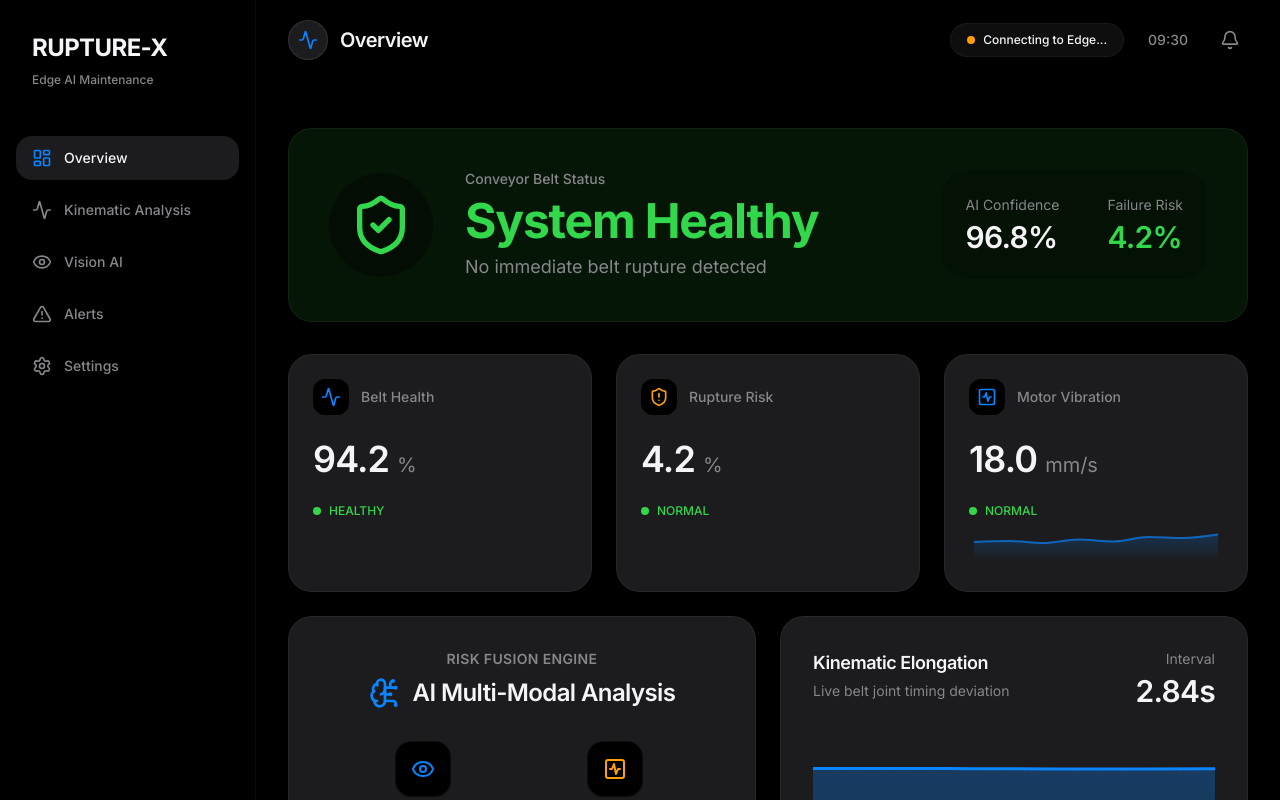
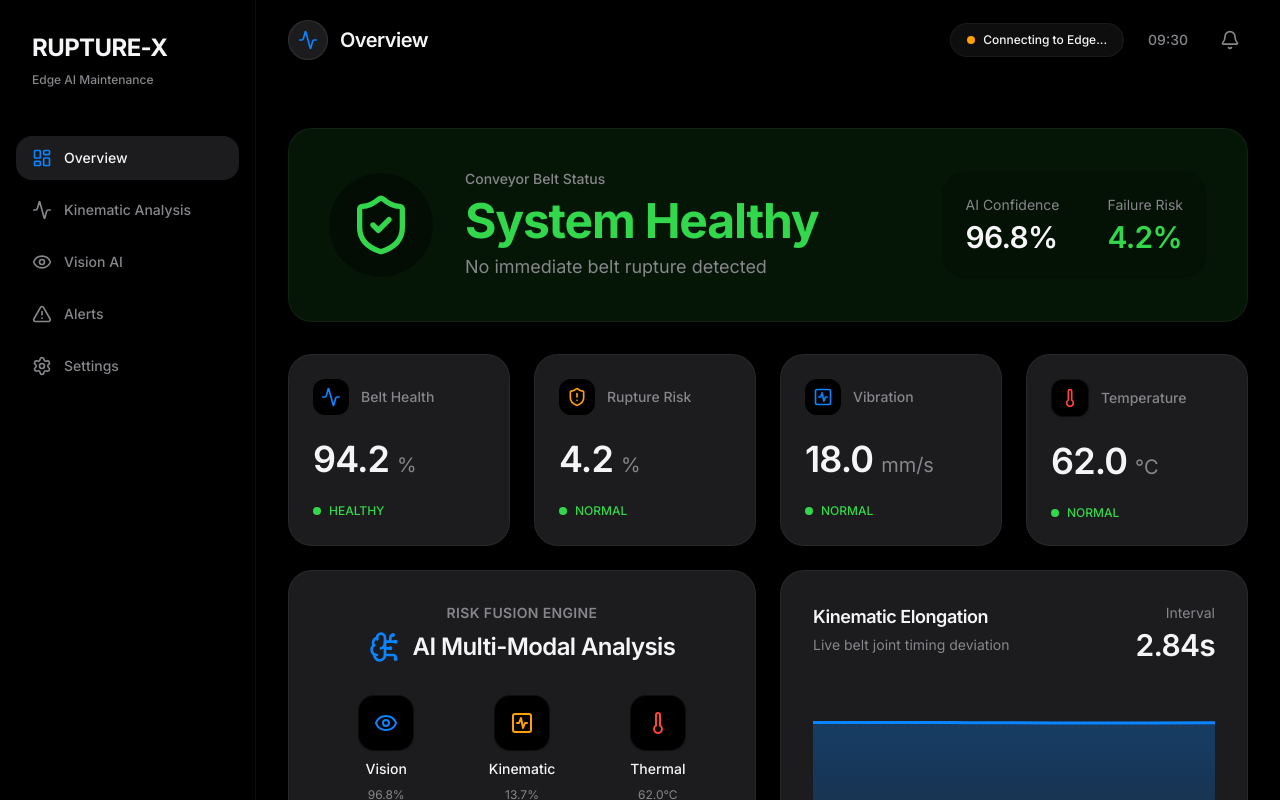
Before and after one commit to Nandhu2036/Rupture-X, a React (Vite) app in the folder frontend/: page / in a window 1280 px wide. Built offline with nearby package versions, Linux system fonts and the light colour scheme.

Commit message:
feat: Restore clean temperature metrics

```diff
--- a/frontend/src/components/dashboard/MetricCards.tsx
+++ b/frontend/src/components/dashboard/MetricCards.tsx
@@ -1,5 +1,5 @@
 import React from 'react';
-import { Activity, ShieldAlert, ActivitySquare } from 'lucide-react';
+import { Activity, ShieldAlert, ActivitySquare, Thermometer } from 'lucide-react';
 import { useSimulation } from '../../context/SimulationContext';
 import { clsx } from 'clsx';
 import { ResponsiveContainer, AreaChart, Area } from 'recharts';
@@ -9,7 +9,7 @@ const miniChartData = [
 ];
 
 export const MetricCards: React.FC = () => {
-  const { beltHealth, ruptureRisk, vibration } = useSimulation();
+  const { beltHealth, ruptureRisk, vibration, temperature } = useSimulation();
 
   const getStatus = (value: number, thresholdWarn: number, thresholdCrit: number, isHigherWorse = true) => {
     if (isHigherWorse) {
@@ -26,9 +26,10 @@ export const MetricCards: React.FC = () => {
   const healthStatus = getStatus(beltHealth, 85, 60, false);
   const riskStatus = getStatus(ruptureRisk, 30, 80);
   const vibStatus = getStatus(vibration, 30, 45);
+  const tempStatus = getStatus(temperature, 75, 90);
 
   return (
-    <div className="grid grid-cols-1 md:grid-cols-3 gap-6 mb-8">
+    <div className="grid grid-cols-1 md:grid-cols-4 gap-6 mb-8">
       {/* Belt Health */}
       <div className="industrial-card p-6 relative overflow-hidden">
         <div className="flex justify-between items-start mb-6">
@@ -76,7 +77,7 @@ export const MetricCards: React.FC = () => {
             <div className="p-2 bg-black rounded-xl">
               <ActivitySquare className="w-5 h-5 text-status-blue" />
             </div>
-            <h3 className="text-sm font-medium">Motor Vibration</h3>
+            <h3 className="text-sm font-medium">Vibration</h3>
           </div>
         </div>
         <div className="flex items-baseline space-x-2">
@@ -87,18 +88,25 @@ export const MetricCards: React.FC = () => {
           <span className={clsx("w-2 h-2 rounded-full", vibStatus.color.replace('text-', 'bg-'))}></span>
           <span className={clsx("text-xs font-medium", vibStatus.color)}>{vibStatus.label}</span>
         </div>
-        <div className="h-10 mt-2 w-full opacity-70">
-          <ResponsiveContainer width="100%" height="100%">
-            <AreaChart data={miniChartData}>
-              <defs>
-                <linearGradient id="colorVib" x1="0" y1="0" x2="0" y2="1">
-                  <stop offset="5%" stopColor="#0A84FF" stopOpacity={0.3}/>
-                  <stop offset="95%" stopColor="#0A84FF" stopOpacity={0}/>
-                </linearGradient>
-              </defs>
-              <Area type="monotone" dataKey="value" stroke="#0A84FF" fillOpacity={1} fill="url(#colorVib)" strokeWidth={2} isAnimationActive={false} />
-            </AreaChart>
-          </ResponsiveContainer>
+      </div>
+
+      {/* Temperature */}
+      <div className="industrial-card p-6 relative overflow-hidden">
+        <div className="flex justify-between items-start mb-6">
+          <div className="flex items-center space-x-3 text-industrial-400">
+            <div className="p-2 bg-black rounded-xl border border-white/5 shadow-sm">
+              <Thermometer className="w-5 h-5 text-status-red" />
+            </div>
+            <h3 className="text-sm font-medium">Temperature</h3>
+          </div>
+        </div>
+        <div className="flex items-baseline space-x-2">
+          <span className="text-4xl font-semibold tracking-tight">{temperature.toFixed(1)}</span>
+          <span className="text-xl text-industrial-400">°C</span>
+        </div>
+        <div className="mt-6 flex items-center space-x-2">
+          <span className={clsx("w-2 h-2 rounded-full", tempStatus.color.replace('text-', 'bg-'))}></span>
+          <span className={clsx("text-xs font-medium", tempStatus.color)}>{tempStatus.label}</span>
         </div>
       </div>
     </div>
--- a/frontend/src/components/dashboard/RiskEngine.tsx
+++ b/frontend/src/components/dashboard/RiskEngine.tsx
@@ -1,10 +1,10 @@
 import React from 'react';
 import { useSimulation } from '../../context/SimulationContext';
-import { BrainCircuit, Eye, ActivitySquare } from 'lucide-react';
+import { BrainCircuit, Eye, ActivitySquare, Thermometer } from 'lucide-react';
 import { clsx } from 'clsx';
 
 export const RiskEngine: React.FC = () => {
-  const { visionConfidence, jointInterval, ruptureRisk } = useSimulation();
+  const { visionConfidence, jointInterval, ruptureRisk, temperature } = useSimulation();
 
   const kinematicAnomaly = Math.min(100, Math.max(0, ((jointInterval - 2.8) / 2.8) * 100 * 10));
 
@@ -21,7 +21,7 @@ export const RiskEngine: React.FC = () => {
         </div>
       </div>
 
-      <div className="flex w-full justify-around max-w-sm mb-12">
+      <div className="flex w-full justify-around max-w-lg mb-12">
         <div className="flex flex-col items-center space-y-2">
            <div className="w-14 h-14 bg-black rounded-2xl flex items-center justify-center shadow-sm border border-white/5">
              <Eye className="w-6 h-6 text-status-blue" />
@@ -36,6 +36,14 @@ export const RiskEngine: React.FC = () => {
            </div>
            <span className="text-sm font-medium">Kinematic</span>
            <span className="text-xs text-industrial-400">{kinematicAnomaly.toFixed(1)}%</span>
+        </div>
+
+        <div className="flex flex-col items-center space-y-2">
+           <div className="w-14 h-14 bg-black rounded-2xl flex items-center justify-center shadow-sm border border-white/5">
+             <Thermometer className="w-6 h-6 text-status-red" />
+           </div>
+           <span className="text-sm font-medium">Thermal</span>
+           <span className="text-xs text-industrial-400">{temperature.toFixed(1)}°C</span>
         </div>
       </div>
 
```
